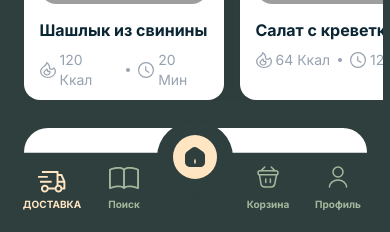
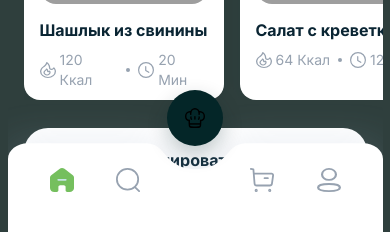
Before and after one commit to neetrino/kovkasyanplennica, a Next.js app in the folder apps/web/: page / in a window 390 px wide. Shown: the part 612-844 px from the top of the page. Built offline with nearby package versions, Linux system fonts and the light colour scheme; no server answers; the database is empty; grey boxes are pictures that could not be loaded; a web font is replaced by a local one.

Commit message:
mobile header

```diff
--- a/apps/web/app/(main)/layout.tsx
+++ b/apps/web/app/(main)/layout.tsx
@@ -20,7 +20,7 @@ export default function MainLayout({
         <div
           id={APP_SCROLL_REGION_DOM_ID}
           data-app-scroll-region
-          className="relative flex h-dvh min-h-0 flex-col overflow-y-auto overflow-x-hidden overscroll-y-contain bg-[#2f3f3d] lg:bg-transparent pb-24 lg:pb-0"
+          className="relative flex h-dvh min-h-0 flex-col overflow-y-auto overflow-x-hidden overscroll-y-contain bg-[#2f3f3d] lg:bg-transparent pb-[172px] lg:pb-0"
         >
           <div className="relative z-app-header hidden min-h-[106px] shrink-0 lg:block">
             <Header />
--- a/apps/web/components/mobileHomePage/MobileBottomNav.tsx
+++ b/apps/web/components/mobileHomePage/MobileBottomNav.tsx
@@ -15,17 +15,28 @@ import styles from './MobileBottomNav.module.css';
 export function MobileBottomNav() {
   const { t } = useTranslation();
   const pathname = usePathname();
+  const useFigmaMobileNav = pathname === '/' || pathname === '/mobile';
+  const homeHref = pathname === '/mobile' ? '/mobile' : '/';
 
-  if (pathname === '/mobile') {
+  if (useFigmaMobileNav) {
     return (
       <div className="fixed inset-x-0 bottom-0 z-50 mx-auto block w-full max-w-[375px] lg:hidden">
-        <div className="relative h-[115px]">
-          <div className="absolute inset-x-0 bottom-0 h-[83px] rounded-t-[28px] bg-white shadow-[0_-10px_40px_rgba(149,168,195,0.15)]" />
-          <div className="absolute left-1/2 top-0 flex h-14 w-14 -translate-x-1/2 items-center justify-center rounded-full bg-[#042628] shadow-[0_8px_20px_rgba(4,38,40,0.24)]">
+        <div className="relative h-[162px]">
+          <div className="absolute inset-x-0 bottom-0 h-[128px] overflow-hidden ">
+            <Image
+              src="/assets/mobile-home/nav-surface.svg"
+              alt=""
+              fill
+              priority
+              aria-hidden
+              className="object-fill bg-transparent"
+            />
+          </div>
+          <div className="absolute left-1/2 top-5 flex h-14 w-14 -translate-x-1/2 items-center justify-center rounded-full bg-[#042628] shadow-[0_8px_20px_rgba(4,38,40,0.24)]">
             <Image src="/assets/mobile-home/nav-chef.svg" alt="" width={20} height={20} aria-hidden />
           </div>
           <div className="absolute inset-x-0 bottom-[28px] flex items-center justify-between px-[30px]">
-            <Link href="/mobile" aria-label={t('common.navigation.home')} className="flex h-12 w-12 items-center justify-center">
+            <Link href={homeHref} aria-label={t('common.navigation.home')} className="flex h-12 w-12 items-center justify-center">
               <Image src="/assets/mobile-home/nav-home.svg" alt="" width={24} height={24} />
             </Link>
             <Link href="/search" aria-label={t('common.buttons.search')} className="flex h-12 w-12 items-center justify-center">
@@ -39,7 +50,6 @@ export function MobileBottomNav() {
               <Image src="/assets/mobile-home/nav-profile.svg" alt="" width={24} height={24} />
             </Link>
           </div>
-          <div className="absolute bottom-[8px] left-1/2 h-[5px] w-[134px] -translate-x-1/2 rounded-full bg-[#c6e3e5]" />
         </div>
       </div>
     );
--- a/apps/web/components/mobileHomePage/MobileHomePage.tsx
+++ b/apps/web/components/mobileHomePage/MobileHomePage.tsx
@@ -91,7 +91,7 @@ function MobileReservationField({
 
 export function MobileHomePage() {
   return (
-    <div className="min-h-screen overflow-x-hidden bg-[#2f3f3d] pb-[168px] text-white lg:hidden">
+    <div className="min-h-screen overflow-x-hidden bg-[#2f3f3d] pb-[216px] text-white lg:hidden">
       <div className="mx-auto flex w-full max-w-[375px] flex-col px-4 pt-6">
         <section className="mb-8">
           <p className="mb-[14px] text-[16px] leading-[1.35]">Топ</p>
```
Also changed, not shown: apps/web/public/assets/mobile-home/nav-surface.svg (added).
